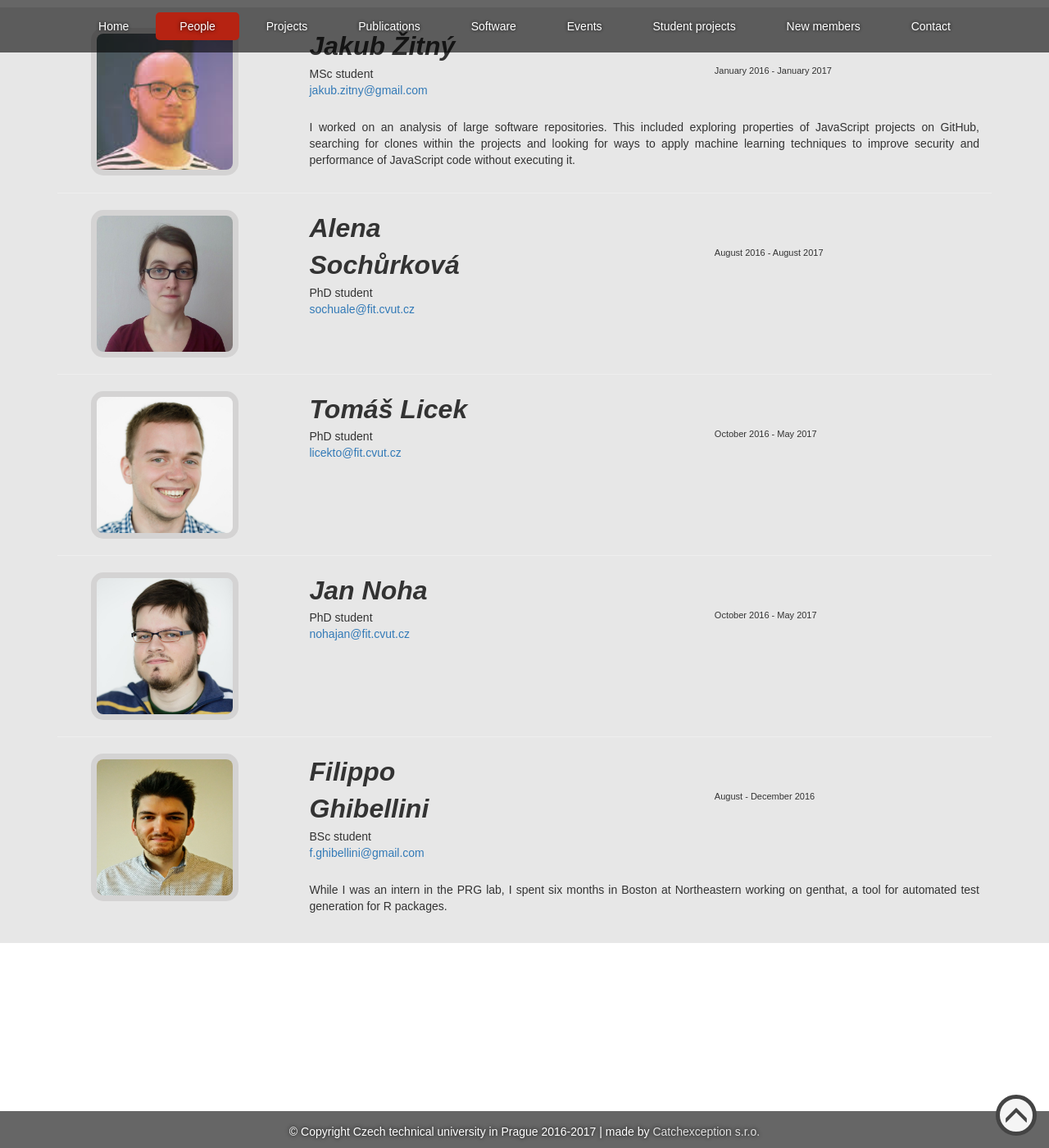
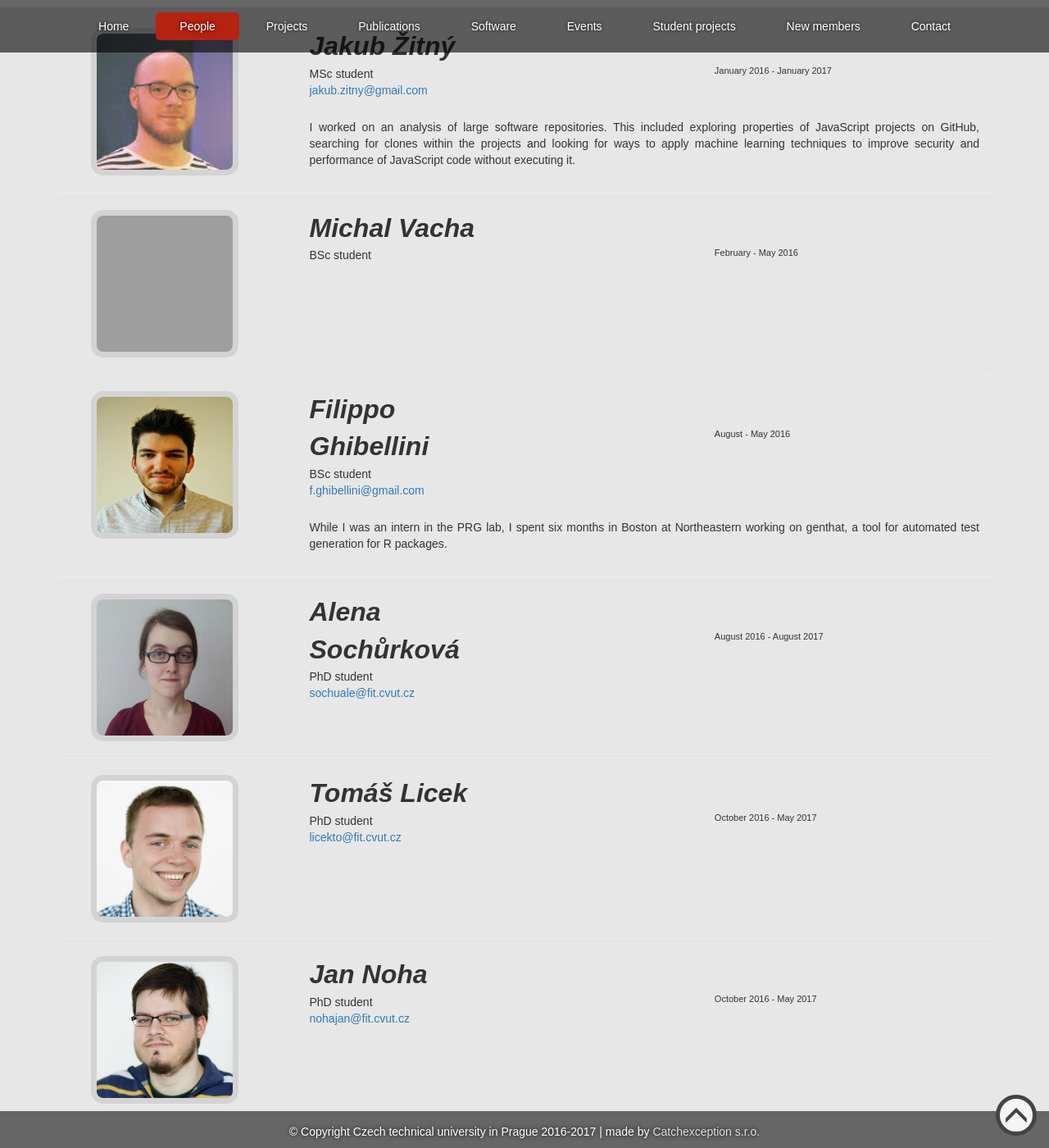
Before and after one commit to PRL-PRG/prl-prg.github.io, a Jekyll site: the page built from people.md, in a window 1280 px wide and 1400 px high, scrolled down 2157 px. Shown: the whole window at 82% size. Built offline with Jekyll 4.4.1, drawn with Linux system fonts in a browser that asks for light colours; some of the changed lines change nothing that is shown; grey boxes are pictures that could not be loaded.

Commit message:
Added Michal Vacha

```diff
--- a/people.md
+++ b/people.md
@@ -81,6 +81,21 @@ people:
     note: "I worked on an analysis of large software repositories. This included exploring properties of JavaScript projects on GitHub, searching for clones within the projects and looking for ways to apply machine learning techniques to improve security and performance of JavaScript code without executing it."
 
   - type: alumni
+    name: Michal Vacha
+    title: BSc student
+    bio:
+    - February - May 2016
+
+  - type: alumni
+    name: Filippo Ghibellini
+    photo: filippo_ghibellini.jpg
+    title: BSc student
+    email: f.ghibellini@gmail.com
+    bio:
+    - August - May 2016
+    note: "While I was an intern in the PRG lab, I spent six months in Boston at Northeastern working on genthat, a tool for automated test generation for R packages."
+
+  - type: alumni
     name: Alena Sochůrková
     photo: alena_sochurkova.jpg
     title: PhD student
@@ -107,15 +122,6 @@ people:
     - October 2016 - May 2017
     note: ""
 
-  - type: alumni
-    name: Filippo Ghibellini
-    photo: filippo_ghibellini.jpg
-    title: BSc student
-    email: f.ghibellini@gmail.com
-    bio:
-    - August - December 2016
-    note: "While I was an intern in the PRG lab, I spent six months in Boston at Northeastern working on genthat, a tool for automated test generation for R packages."
-
   - type: admin
     name: Lucie Lerch
     photo: lucie_lerch.jpg
```
